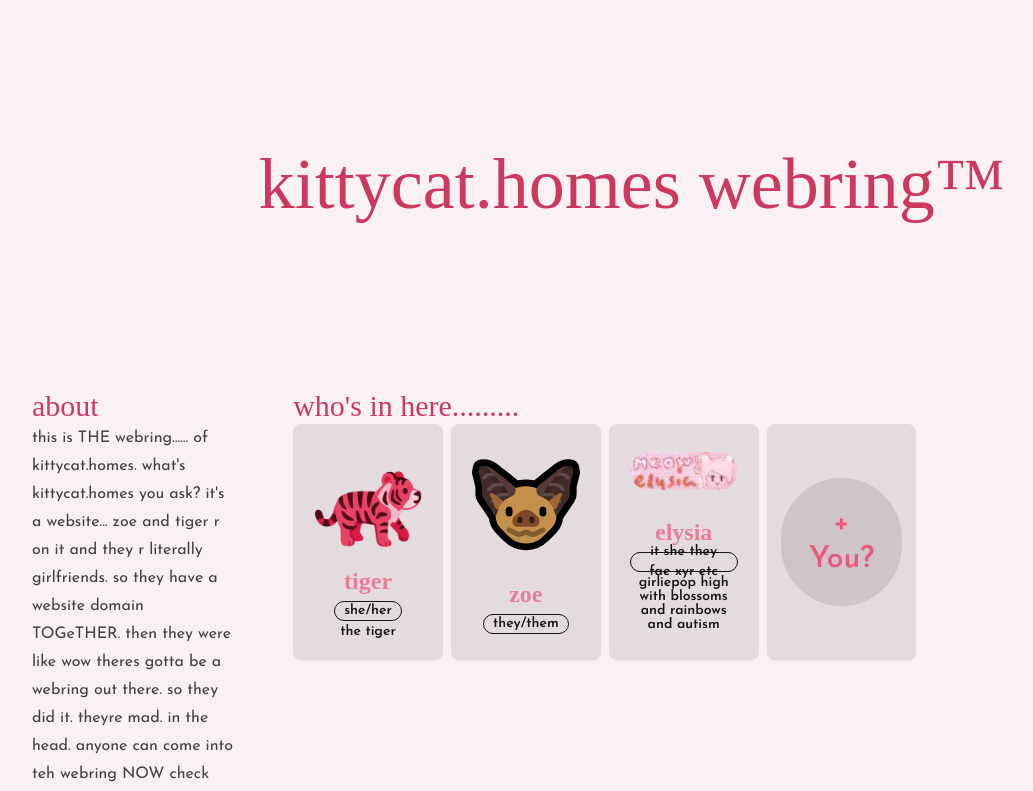
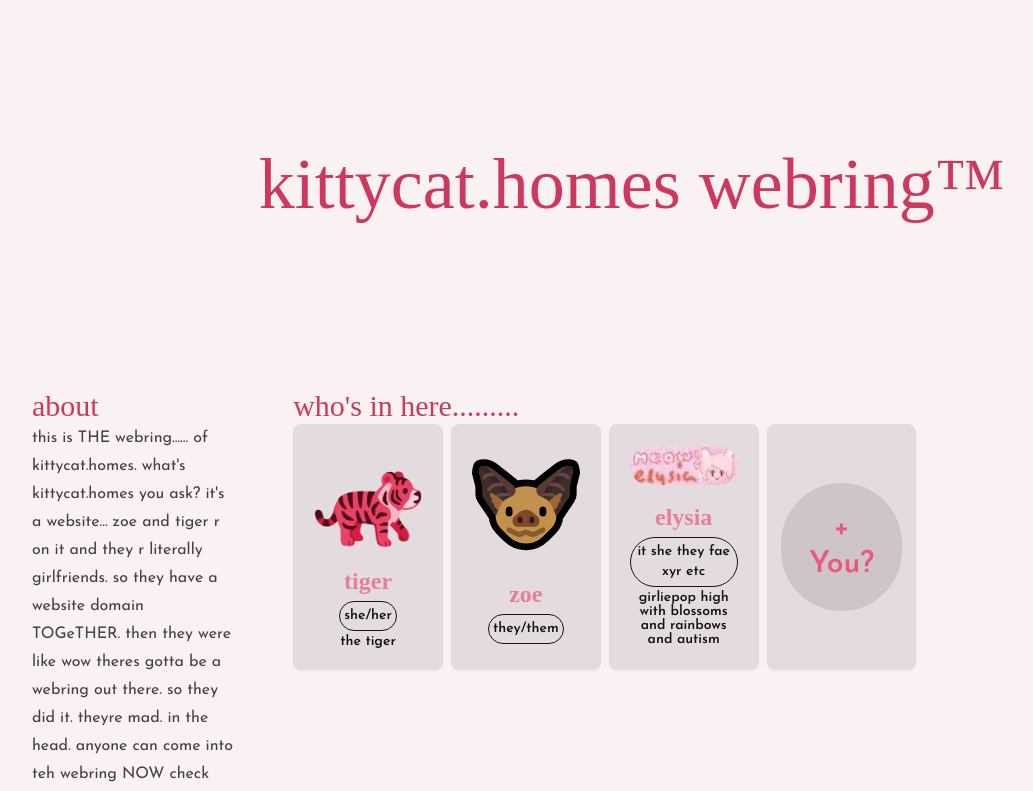
Before and after one commit to kittycat-homes/webring, a Nuxt app: page / in a window 1280 px wide. Shown: the top 791 px of the page, without its empty margins (8-1041 px from the left). Built offline with nearby package versions, Linux system fonts and the light colour scheme; a web font is replaced by a local one.

Commit message:
add elysia

```diff
--- a/components/MemberCard.vue
+++ b/components/MemberCard.vue
@@ -11,7 +11,7 @@
         <h3 class="font-display text-2xl text-secondary">
           {{ member.displayname }}
         </h3>
-        <div class="badge badge-outline">{{ member.pronouns }}</div>
+        <div class="badge badge-outline h-auto p-1">{{ member.pronouns }}</div>
       </div>
       <p class="" v-if="member.description">{{ member.description }}</p>
     </div>
```
